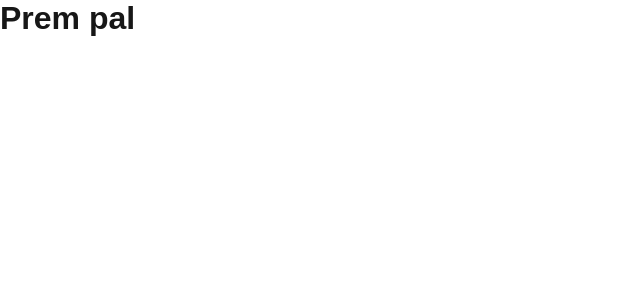
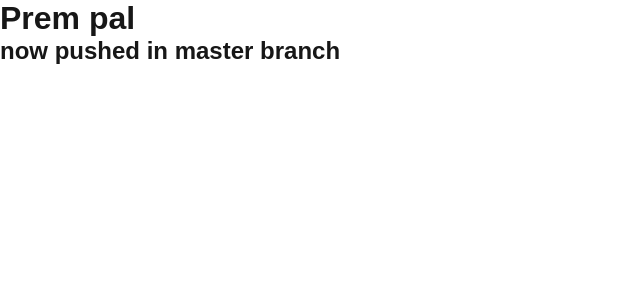
Before and after one commit to palprem/CI-CD-pipeline-Next.js-, a Next.js app: page / in a window 1280 px wide. Shown: the top 300 px of the page, without its empty margins (0-640 px from the left). Built offline with nearby package versions, Linux system fonts and the light colour scheme.

Commit message:
changes master branches

```diff
--- a/src/app/page.js
+++ b/src/app/page.js
@@ -3,6 +3,9 @@ import styles from "./page.module.css";
 
 export default function Home() {
   return (
+    <>
     <h1>Prem pal</h1>
+    <h2>now pushed in master branch</h2>
+    </>
   );
 }
```
